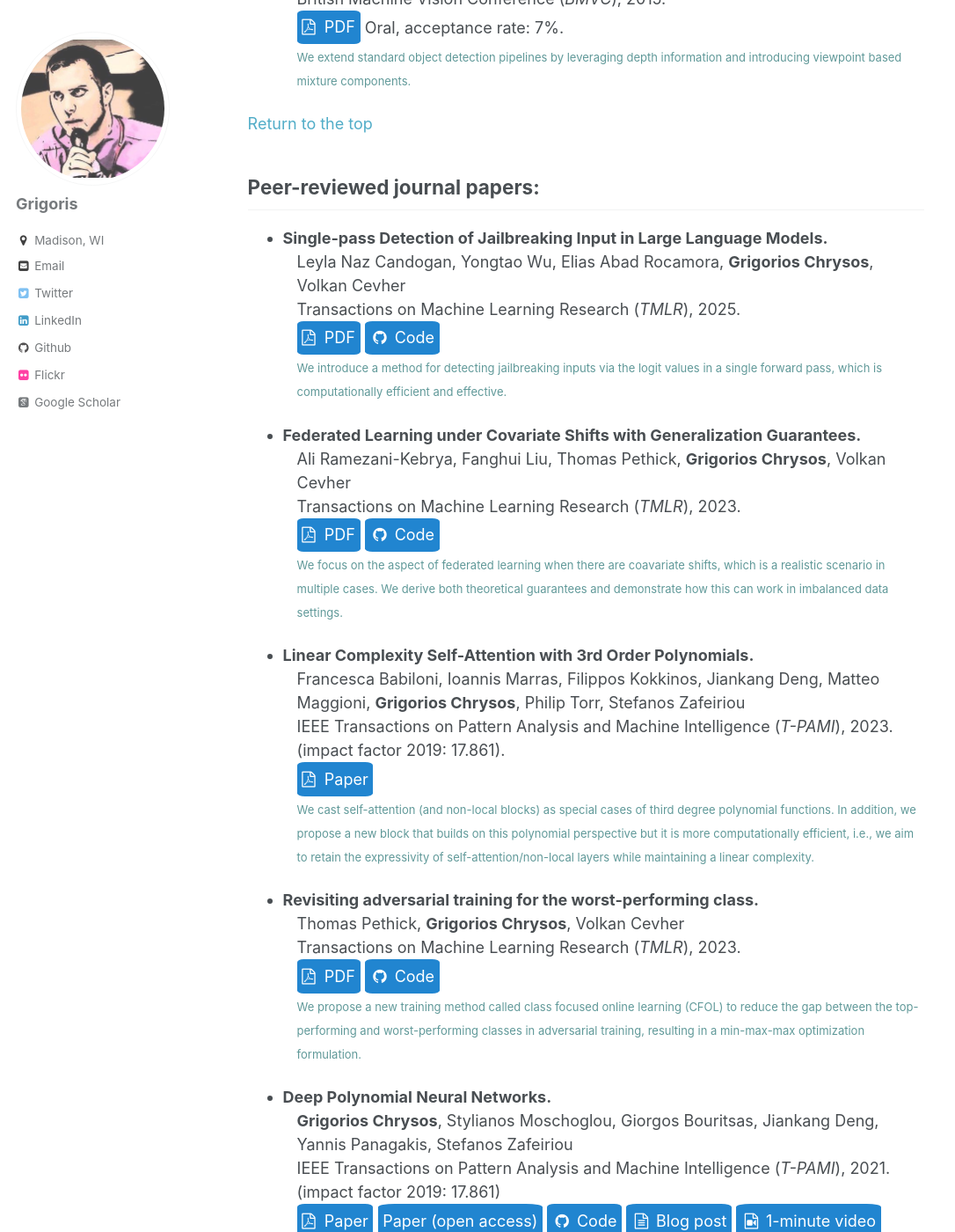
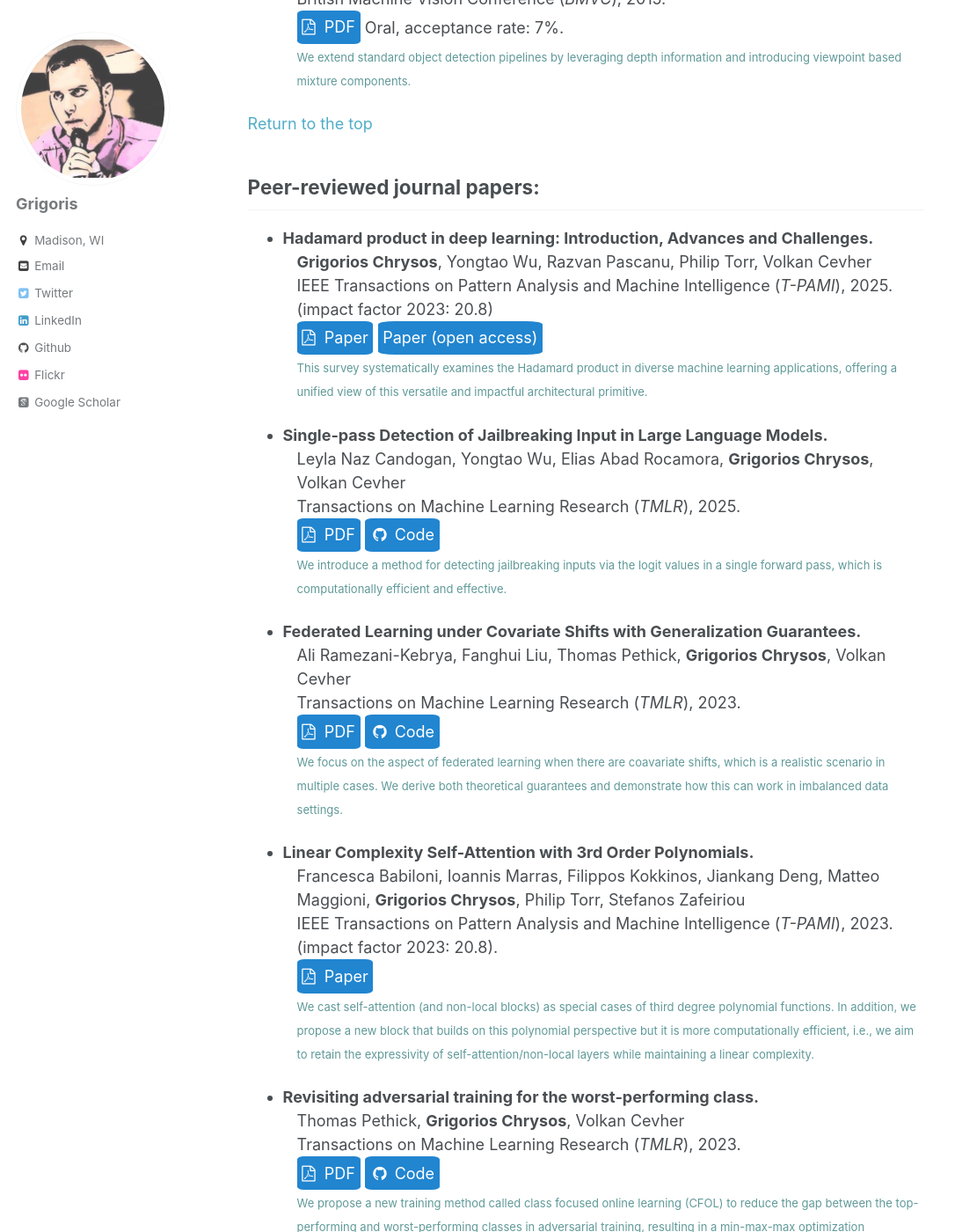
Before and after one commit to grigorisg9gr/grigorisg9gr.github.io, a Jekyll site: the page built from _publications/index.html, in a window 1280 px wide and 1400 px high, scrolled down 6749 px. Shown: the whole window at 88% size, without its empty margins (0-1086 px from the left). Built offline with Jekyll 4.4.1, drawn with Linux system fonts in a browser that asks for light colours; some web fonts are replaced; some of the changed text lies outside the part shown.

Commit message:
Add the PAMI paper.

```diff
--- a/_publications/index.html
+++ b/_publications/index.html
@@ -438,6 +438,16 @@ collection: publications
 <h2 id="journal-papers">Peer-reviewed journal papers:</h2>
 <ul>
 
+<li><strong>Hadamard product in deep learning: Introduction, Advances and Challenges.</strong>
+    <div style="padding-left: 16px">
+      <p><strong>Grigorios Chrysos</strong>, Yongtao Wu, Razvan Pascanu, Philip Torr, Volkan Cevher<br>
+      IEEE Transactions on Pattern Analysis and Machine Intelligence (<em>T-PAMI</em>), 2025. (impact factor 2023: 20.8) <br>
+      <a style="color: white; text-decoration: none;" href="https://ieeexplore.ieee.org/document/10965485"><span class="buttong button-round"> <i class="fa fa-file-pdf-o" aria-hidden="true"></i> &nbsp;Paper</span></a>
+      <a style="color: white; text-decoration: none;" href="https://arxiv.org/abs/2504.13112"><span class="buttong button-round">Paper (open access)</span></a> <!-- Break --><br>
+
+      <span style="color: #609999; font-size: 13px; line-height: 13px;">This survey systematically examines the Hadamard product in diverse machine learning applications, offering a unified view of this versatile and impactful architectural primitive. </span></p>
+    </div></li>
+
 
 <li><strong>Single-pass Detection of Jailbreaking Input in Large Language Models.</strong>
     <div style="padding-left: 16px">
@@ -464,7 +474,7 @@ collection: publications
 <li><strong>Linear Complexity Self-Attention with 3rd Order Polynomials.</strong>
     <div style="padding-left: 16px">
       <p>Francesca Babiloni, Ioannis Marras, Filippos Kokkinos, Jiankang Deng, Matteo Maggioni, <strong>Grigorios Chrysos</strong>, Philip Torr, Stefanos Zafeiriou<br>
-      IEEE Transactions on Pattern Analysis and Machine Intelligence (<em>T-PAMI</em>), 2023. (impact factor 2019: 17.861). <br>
+      IEEE Transactions on Pattern Analysis and Machine Intelligence (<em>T-PAMI</em>), 2023. (impact factor 2023: 20.8). <br>
       <a style="color: white; text-decoration: none;" href="https://ieeexplore.ieee.org/abstract/document/10076897"><span class="buttong button-round"> <i class="fa fa-file-pdf-o" aria-hidden="true"></i> &nbsp;Paper</span></a><br>
       <span style="color: #609999; font-size: 13px; line-height: 13px;">We cast self-attention (and non-local blocks) as special cases of third degree polynomial functions. In addition, we propose a new block that builds on this polynomial perspective but it is more computationally efficient, i.e., we aim to retain the expressivity of self-attention/non-local layers while maintaining a linear complexity.</span></p>
     </div></li>
@@ -486,7 +496,7 @@ collection: publications
 <li><strong>Deep Polynomial Neural Networks.</strong>
     <div style="padding-left: 16px">
       <p><strong>Grigorios Chrysos</strong>, Stylianos Moschoglou, Giorgos Bouritsas, Jiankang Deng, Yannis Panagakis, Stefanos Zafeiriou<br>
-      IEEE Transactions on Pattern Analysis and Machine Intelligence (<em>T-PAMI</em>), 2021. (impact factor 2019: 17.861) <br>
+      IEEE Transactions on Pattern Analysis and Machine Intelligence (<em>T-PAMI</em>), 2021. (impact factor 2023: 20.8) <br>
       <a style="color: white; text-decoration: none;" href="https://ieeexplore.ieee.org/document/9353253"><span class="buttong button-round"> <i class="fa fa-file-pdf-o" aria-hidden="true"></i> &nbsp;Paper</span></a>
       <a style="color: white; text-decoration: none;" href="https://arxiv.org/abs/2006.13026"><span class="buttong button-round">Paper (open access)</span></a>
       <a style="color: white; text-decoration: none;" href="https://github.com/grigorisg9gr/polynomial_nets"><span class="buttong button-round"> <i class="fa fa-fw fa-github" aria-hidden="true"></i>&nbsp;Code</span></a>
@@ -567,7 +577,7 @@ collection: publications
 <li><strong>PD2T: Person-specific Detection, Deformable Tracking.</strong>
     <div style="padding-left: 16px">
       <p><strong>Grigorios Chrysos</strong>, Stefanos Zafeiriou<br>
-      IEEE Transactions on Pattern Analysis and Machine Intelligence (<em>T-PAMI</em>), 2017. (impact factor 2019: 17.861)<br>
+      IEEE Transactions on Pattern Analysis and Machine Intelligence (<em>T-PAMI</em>), 2017. (impact factor 2023: 20.8)<br>
       <a style="color: white; text-decoration: none;" href="https://ieeexplore.ieee.org/abstract/document/8094942"><span class="buttong button-round"> <i class="fa fa-file-pdf-o" aria-hidden="true"></i> &nbsp;Paper</span></a><br>
       <span style="color: #609999; font-size: 13px; line-height: 13px;">We propose a framework for extracting object-specific statistics for tracking a (deformable) object.</span></p>
     </div></li>
--- a/index.html
+++ b/index.html
@@ -19,9 +19,9 @@ comments: false
 
 <h2>News</h2>
 <ul>
-    <li>April 2025: Invited talk on the workshop "<a href='https://simons.berkeley.edu/workshops/future-language-models-transformers'>The Future of Language Models and Transformers</a>" in the prestigious <a href='https://simons.berkeley.edu/homepage'>Simons Institute for the Theory of Computing</a> in Berkeley. Thanks Sasha and Swabha for organizing the workshop. The talk is available <a href='https://www.youtube.com/watch?v=mod3sWAWX-U'>here</a>.</li>
-    <li>March 2025: I interacted with Bloomberg for their coverage on <a href="https://www.bloomberg.com/news/newsletters/2025-03-27/an-old-approach-to-ai-gains-new-attention-after-deepseek">Mixture-of-Experts</a> mechanism.</li>
-    <li>March 2025: <a href="https://cpal.cc/rising_stars_presentations/">CPAL</a> Rising Star Award: Conference on Parsimony and Learning (CPAL) 2025.</li>
+    <li>April 2025: Invited talk on the workshop "<a href='https://simons.berkeley.edu/workshops/future-language-models-transformers'>The Future of Language Models and Transformers</a>" in the prestigious <strong><a href='https://simons.berkeley.edu/homepage'>Simons Institute for the Theory of Computing</a></strong> in Berkeley. Thanks Sasha and Swabha for organizing the workshop. The talk is available <a href='https://www.youtube.com/watch?v=mod3sWAWX-U'>here</a>.</li>
+    <li>March 2025: I interacted with <strong>Bloomberg</strong> for their coverage on <a href="https://www.bloomberg.com/news/newsletters/2025-03-27/an-old-approach-to-ai-gains-new-attention-after-deepseek">Mixture-of-Experts</a> mechanism.</li>
+    <li>March 2025: <strong><a href="https://cpal.cc/rising_stars_presentations/">CPAL</a> Rising Star Award</strong>: Conference on Parsimony and Learning (CPAL) 2025.</li>
     <li>March 2025: I was selected as a new <a href="https://dsi.wisc.edu/about/dsi-affiliates/">Data Science Institute Affiliate</a>.</li>
     <li>February 2025: The following paper is accepted at <strong>ICLR 2025</strong>: <a href="https://arxiv.org/abs/2501.13676">Certified Robustness Under Bounded Levenshtein Distance</a>.</li>
     <li>January 2025: We are organizing a workshop titled "<a href='https://ml-theoretical-foundations-to-practice.github.io/'>Another Brick in the AI Wall: Building Practical Solutions from Theoretical Foundations</a>" in conjunction with CVPR'25.</li>
```
